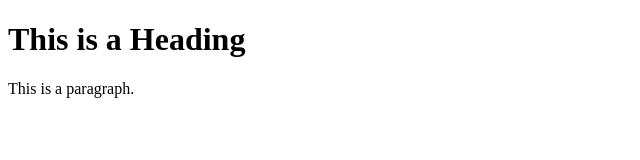
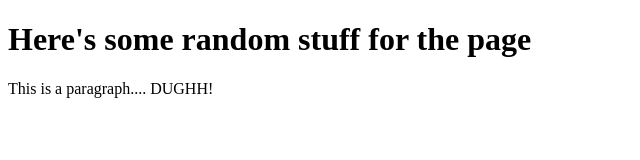
Before and after one commit to juliajuliaran/juliajuliaran.github.io, a plain HTML site: page index.html in a window 1280 px wide. Shown: the whole page, without its empty margins (0-640 px from the left). Drawn offline with Linux system fonts and the light colour scheme.

Commit message:
Update index.html

```diff
--- a/index.html
+++ b/index.html
@@ -1,12 +1,12 @@
 <!DOCTYPE html>
 <html>
 <head>
-<title>Page Title</title>
+<title>This is my tryout page </title>
 </head>
 <body>
 
-<h1>This is a Heading</h1>
-<p>This is a paragraph.</p>
+<h1>Here's some random stuff for the page</h1>
+<p>This is a paragraph.... DUGHH! </p>
 
 </body>
 </html>
```
